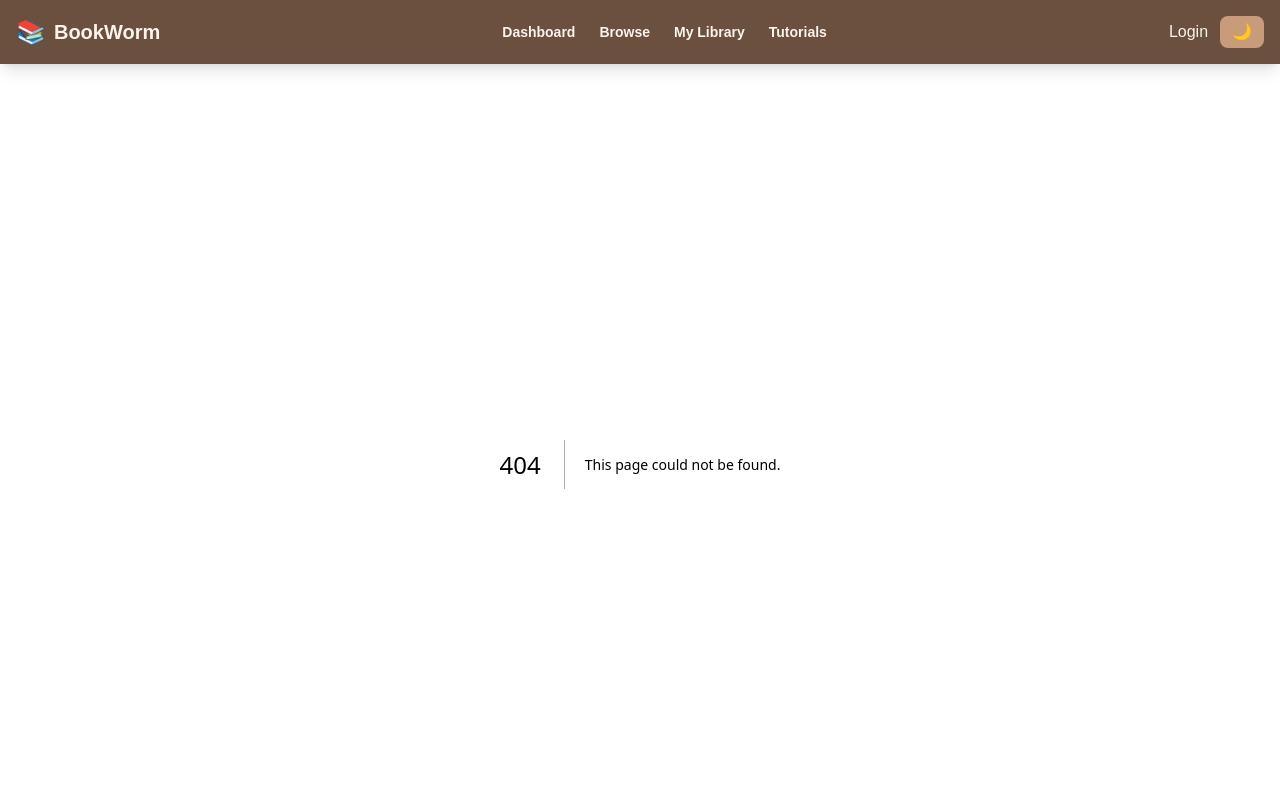
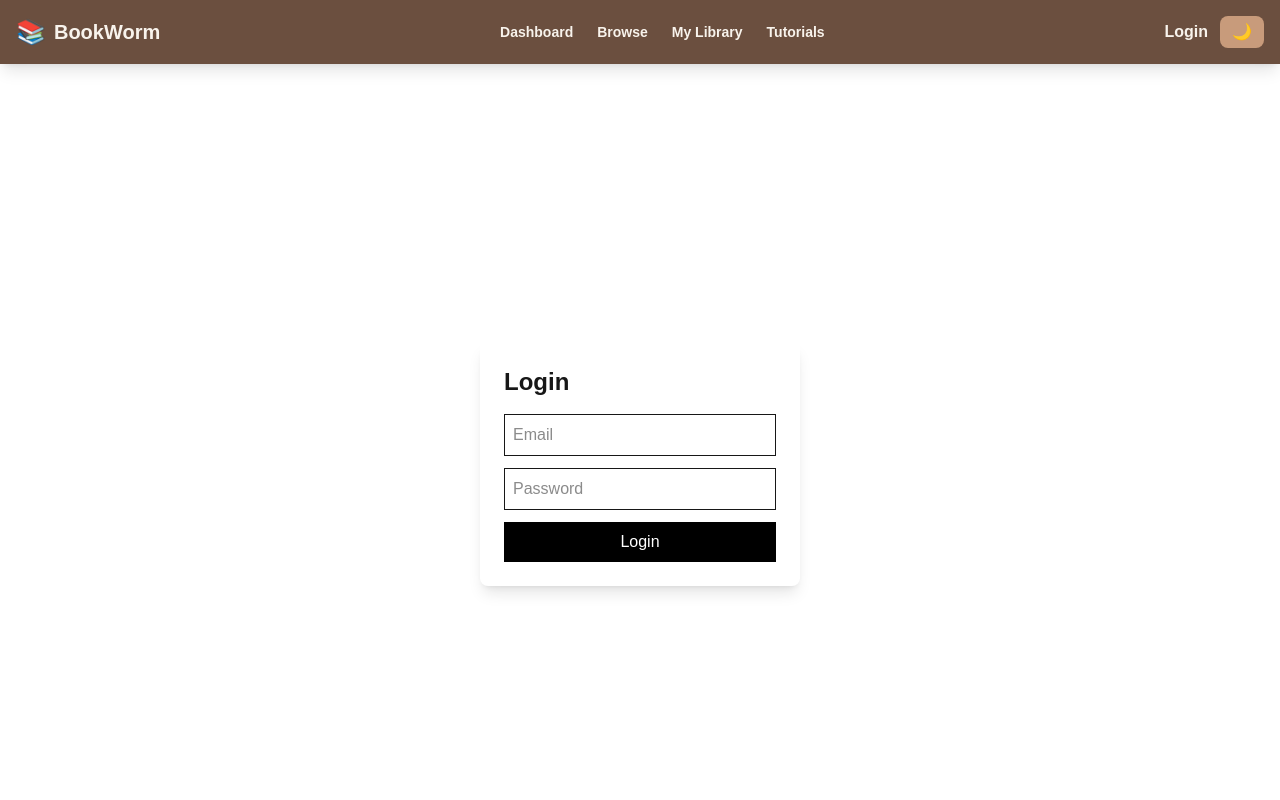
Before and after one commit to Razaan-RR/Bookworm, a Next.js app: page /login in a window 1280 px wide. Before the commit this address had no page. Shown: the top 800 px of the page. Built offline with nearby package versions, Linux system fonts and the light colour scheme.

Commit message:
simple login page added

```diff
--- a/package.json
+++ b/package.json
@@ -16,6 +16,7 @@
     "jwt-decode": "^4.0.0",
     "lucide-react": "^0.562.0",
     "next": "16.1.1",
+    "next-auth": "^4.24.13",
     "react": "19.2.3",
     "react-chartjs-2": "^5.3.1",
     "react-dom": "19.2.3",
--- /dev/null
+++ b/src/app/api/auth/[...nextauth]/route.js
@@ -0,0 +1,62 @@
+import NextAuth from "next-auth";
+import CredentialsProvider from "next-auth/providers/credentials";
+
+export const authOptions = {
+  providers: [
+    CredentialsProvider({
+      name: "Credentials",
+      credentials: {
+        email: { label: "Email", type: "email" },
+        password: { label: "Password", type: "password" },
+      },
+
+      async authorize(credentials) {
+        const { email, password } = credentials;
+
+        // TEMP: fake login for now (we replace with backend later)
+        if (email === "admin@bookworm.com" && password === "123456") {
+          return {
+            id: 1,
+            name: "Admin User",
+            email,
+            role: "admin",
+          };
+        }
+
+        if (email === "user@bookworm.com" && password === "123456") {
+          return {
+            id: 2,
+            name: "Normal User",
+            email,
+            role: "user",
+          };
+        }
+
+        return null;
+      },
+    }),
+  ],
+
+  callbacks: {
+    async jwt({ token, user }) {
+      if (user) {
+        token.role = user.role;
+      }
+      return token;
+    },
+
+    async session({ session, token }) {
+      session.user.role = token.role;
+      return session;
+    },
+  },
+
+  pages: {
+    signIn: "/login",
+  },
+
+  secret: process.env.NEXTAUTH_SECRET,
+};
+
+const handler = NextAuth(authOptions);
+export { handler as GET, handler as POST };
--- a/src/app/layout.js
+++ b/src/app/layout.js
@@ -2,6 +2,7 @@ import { Geist, Geist_Mono } from 'next/font/google'
 import './globals.css'
 import Navbar from '@/components/common/Navbar'
 import Footer from '@/components/common/Footer'
+import Providers from './providers'
 
 const geistSans = Geist({
   variable: '--font-geist-sans',
@@ -24,9 +25,11 @@ export default function RootLayout({ children }) {
       <body
         className={`${geistSans.variable} ${geistMono.variable} antialiased`}
       >
-        <Navbar></Navbar>
-        <main className="min-h-screen">{children}</main>
-        <Footer></Footer>
+        <Providers>
+          <Navbar></Navbar>
+          <main className="min-h-screen">{children}</main>
+          <Footer></Footer>
+        </Providers>
       </body>
     </html>
   )
--- /dev/null
+++ b/src/app/login/page.js
@@ -0,0 +1,44 @@
+"use client";
+
+import { signIn } from "next-auth/react";
+import { useState } from "react";
+
+export default function LoginPage() {
+  const [email, setEmail] = useState("");
+  const [password, setPassword] = useState("");
+
+  const handleLogin = async (e) => {
+    e.preventDefault();
+    await signIn("credentials", {
+      email,
+      password,
+      callbackUrl: "/",
+    });
+  };
+
+  return (
+    <div className="min-h-screen flex items-center justify-center">
+      <form onSubmit={handleLogin} className="p-6 rounded-lg shadow-lg w-80">
+        <h2 className="text-2xl mb-4 font-bold">Login</h2>
+
+        <input
+          className="w-full border p-2 mb-3"
+          type="email"
+          placeholder="Email"
+          onChange={(e) => setEmail(e.target.value)}
+        />
+
+        <input
+          className="w-full border p-2 mb-3"
+          type="password"
+          placeholder="Password"
+          onChange={(e) => setPassword(e.target.value)}
+        />
+
+        <button className="w-full bg-black text-white py-2">
+          Login
+        </button>
+      </form>
+    </div>
+  );
+}
--- /dev/null
+++ b/src/app/providers.js
@@ -0,0 +1,7 @@
+"use client";
+
+import { SessionProvider } from "next-auth/react";
+
+export default function Providers({ children }) {
+  return <SessionProvider>{children}</SessionProvider>;
+}
--- a/src/components/common/Navbar.jsx
+++ b/src/components/common/Navbar.jsx
@@ -1,18 +1,19 @@
-"use client";
+'use client'
 
-import { useState, useEffect } from "react";
+import Link from 'next/link'
+import { useState, useEffect } from 'react'
 
 export default function Navbar() {
-  const [dark, setDark] = useState(false);
-  const [menuOpen, setMenuOpen] = useState(false);
+  const [dark, setDark] = useState(false)
+  const [menuOpen, setMenuOpen] = useState(false)
 
   useEffect(() => {
     if (dark) {
-      document.documentElement.classList.add("dark");
+      document.documentElement.classList.add('dark')
     } else {
-      document.documentElement.classList.remove("dark");
+      document.documentElement.classList.remove('dark')
     }
-  }, [dark]);
+  }, [dark])
 
   return (
     <nav className="w-full bg-(--primary) text-(--bg) px-4 py-4 shadow-lg">
@@ -30,15 +31,18 @@ export default function Navbar() {
         </div>
 
         <div className="flex items-center gap-3">
-          <button className="hidden md:block hover:text-(--accent)">
+          <Link
+            href="/login"
+            className="hidden md:block hover:text-(--accent) font-semibold"
+          >
             Login
-          </button>
+          </Link>
 
           <button
             onClick={() => setDark(!dark)}
             className="bg-(--accent) text-(--text) px-3 py-1 rounded-lg"
           >
-            {dark ? "☀️" : "🌙"}
+            {dark ? '☀️' : '🌙'}
           </button>
 
           <button
@@ -64,11 +68,15 @@ export default function Navbar() {
           <button className="block w-full text-left hover:text-(--accent)">
             Tutorials
           </button>
-          <button className="block w-full text-left hover:text-(--accent)">
+          <Link
+            href="/login"
+            className="block w-full text-left hover:text-(--accent) font-semibold"
+            onClick={() => setMenuOpen(false)}
+          >
             Login
-          </button>
+          </Link>
         </div>
       )}
     </nav>
-  );
+  )
 }
```
Also changed, not shown: 1 other file (tests, documents, lock files or other folders).
